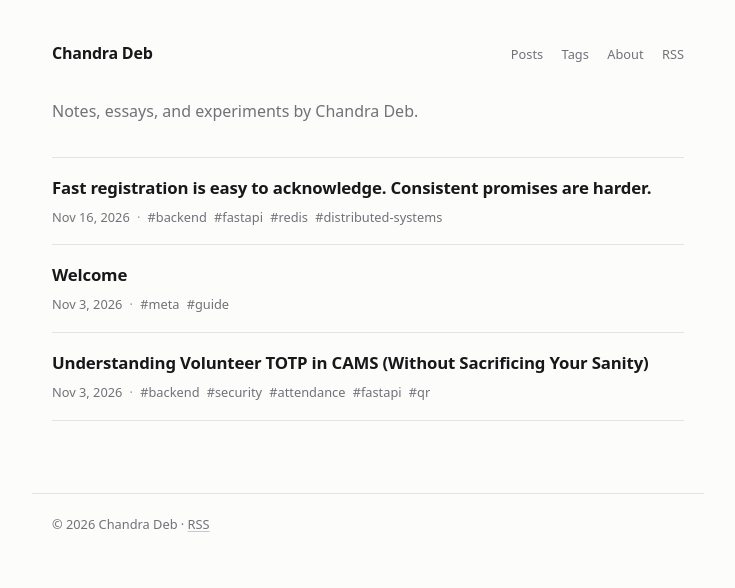
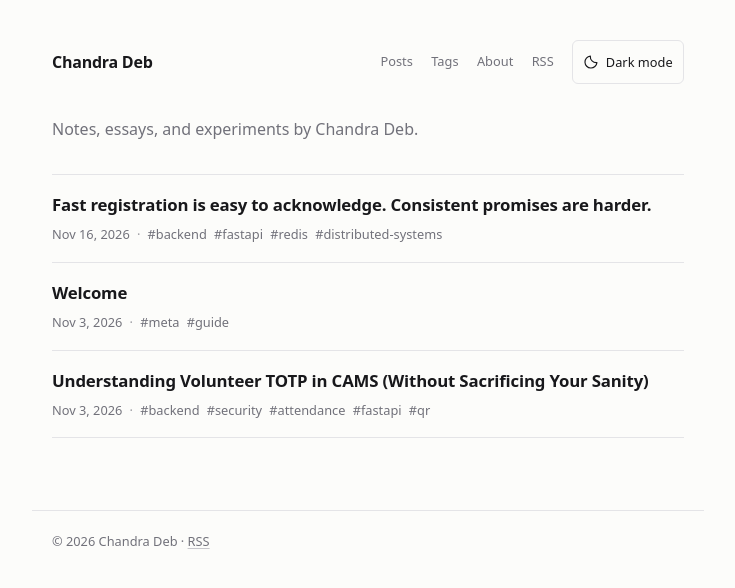
Before and after one commit to chandra-deb/chandra-deb.github.io, a Jekyll site: the page built from index.html, in a window 1280 px wide. Shown: the top 588 px of the page, without its empty margins (272-1007 px from the left). Built offline with Jekyll 4.4.1, drawn with Linux system fonts in a browser that asks for light colours.

Commit message:
Add light-default theme with persistent dark mode toggle

```diff
--- a/_includes/head.html
+++ b/_includes/head.html
@@ -2,8 +2,8 @@
   <meta charset="utf-8">
   <meta name="viewport" content="width=device-width, initial-scale=1">
   {% seo %}
-  <meta name="theme-color" content="#fcfcfa" media="(prefers-color-scheme: light)">
-  <meta name="theme-color" content="#111113" media="(prefers-color-scheme: dark)">
+  <meta name="theme-color" content="#fcfcfa">
+  <script src="{{ '/assets/js/theme.js' | relative_url }}"></script>
   <link rel="icon" href="{{ '/assets/favicon.svg' | relative_url }}" type="image/svg+xml">
   <link rel="stylesheet" href="{{ '/assets/css/site.css' | relative_url }}">
   {% feed_meta %}
--- a/_includes/header.html
+++ b/_includes/header.html
@@ -5,5 +5,15 @@
     <a href="{{ '/tags/' | relative_url }}">Tags</a>
     <a href="{{ '/about/' | relative_url }}">About</a>
     <a href="{{ '/feed.xml' | relative_url }}">RSS</a>
+    <button class="theme-toggle" id="theme-toggle" type="button" hidden>
+      <svg class="theme-icon theme-icon-moon" width="16" height="16" viewBox="0 0 24 24" fill="none" stroke="currentColor" stroke-width="1.75" stroke-linecap="round" stroke-linejoin="round" aria-hidden="true">
+        <path d="M20.9 13A9 9 0 0 1 11 3.1 9 9 0 1 0 20.9 13Z" />
+      </svg>
+      <svg class="theme-icon theme-icon-sun" width="16" height="16" viewBox="0 0 24 24" fill="none" stroke="currentColor" stroke-width="1.75" stroke-linecap="round" aria-hidden="true">
+        <circle cx="12" cy="12" r="4" />
+        <path d="M12 2v2m0 16v2M2 12h2m16 0h2M4.93 4.93l1.42 1.42m11.3 11.3 1.42 1.42M4.93 19.07l1.42-1.42m11.3-11.3 1.42-1.42" />
+      </svg>
+      <span id="theme-toggle-label">Dark mode</span>
+    </button>
   </nav>
 </header>
--- a/_layouts/default.html
+++ b/_layouts/default.html
@@ -1,5 +1,5 @@
 <!doctype html>
-<html lang="{{ page.lang | default: site.lang | default: 'en' }}">
+<html lang="{{ page.lang | default: site.lang | default: 'en' }}" data-theme="light">
   {% include head.html %}
   <body>
     <a class="skip-link" href="#main">Skip to content</a>
--- a/assets/css/site.css
+++ b/assets/css/site.css
@@ -21,8 +21,7 @@
   color-scheme: light;
 }
 
-@media (prefers-color-scheme: dark) {
-  :root {
+:root[data-theme="dark"] {
   --bg: #111113;
   --text: #e7e7ea;
   --muted: #8b8b93;
@@ -34,7 +33,6 @@
   --selection: #1e3a5f;
 
   color-scheme: dark;
-  }
 }
 
 /* ---------------------------------------------------------------
@@ -128,7 +126,7 @@ a:hover {
 .site-header {
   display: flex;
   flex-wrap: wrap;
-  align-items: baseline;
+  align-items: center;
   justify-content: space-between;
   gap: 0.75rem 1.5rem;
   padding-top: 2.5rem;
@@ -144,7 +142,8 @@ a:hover {
 .site-nav {
   display: flex;
   flex-wrap: wrap;
-  gap: 1.15rem;
+  align-items: center;
+  gap: 0.35rem 1.15rem;
 }
 
 .site-nav a {
@@ -155,6 +154,41 @@ a:hover {
 
 .site-nav a:hover {
   color: var(--text);
+}
+
+.theme-toggle {
+  display: inline-flex;
+  align-items: center;
+  justify-content: center;
+  gap: 0.4rem;
+  min-height: 2.75rem;
+  padding: 0.35rem 0.65rem;
+  border: 1px solid var(--border);
+  border-radius: 6px;
+  background: var(--bg);
+  color: var(--text);
+  font: inherit;
+  font-size: 0.8rem;
+  line-height: 1.3;
+  cursor: pointer;
+}
+
+.theme-toggle:hover {
+  border-color: var(--border-strong);
+  background: var(--code-bg);
+}
+
+.theme-icon {
+  flex-shrink: 0;
+}
+
+.theme-icon-sun,
+:root[data-theme="dark"] .theme-icon-moon {
+  display: none;
+}
+
+:root[data-theme="dark"] .theme-icon-sun {
+  display: block;
 }
 
 .site-main {
--- /dev/null
+++ b/assets/js/theme.js
@@ -0,0 +1,54 @@
+(function () {
+  "use strict";
+
+  var storageKey = "theme";
+  var root = document.documentElement;
+  var button;
+  var label;
+
+  function applyTheme(theme) {
+    var isDark = theme === "dark";
+    root.setAttribute("data-theme", isDark ? "dark" : "light");
+    document.querySelector('meta[name="theme-color"]').setAttribute(
+      "content", isDark ? "#111113" : "#fcfcfa"
+    );
+
+    if (button) {
+      label.textContent = isDark ? "Light mode" : "Dark mode";
+      button.setAttribute("aria-label", "Switch to " + label.textContent.toLowerCase());
+    }
+  }
+
+  // Restore before styles load to avoid flashing the wrong theme.
+  var savedTheme;
+  try {
+    savedTheme = window.localStorage.getItem(storageKey);
+  } catch (error) {
+    // The toggle still works when browser storage is unavailable.
+  }
+  applyTheme(savedTheme);
+
+  document.addEventListener("DOMContentLoaded", function () {
+    button = document.getElementById("theme-toggle");
+    label = document.getElementById("theme-toggle-label");
+    if (!button || !label) return;
+
+    applyTheme(root.getAttribute("data-theme"));
+    button.hidden = false;
+    button.addEventListener("click", function () {
+      var theme = root.getAttribute("data-theme") === "dark" ? "light" : "dark";
+      applyTheme(theme);
+      try {
+        window.localStorage.setItem(storageKey, theme);
+      } catch (error) {
+        // Keep the current page usable even if saving the preference fails.
+      }
+    });
+  });
+
+  window.addEventListener("storage", function (event) {
+    if (event.key === storageKey || event.key === null) {
+      applyTheme(event.newValue);
+    }
+  });
+})();
```
Also changed, not shown: README.md. Lines whose indentation alone changed are shown as unchanged.
